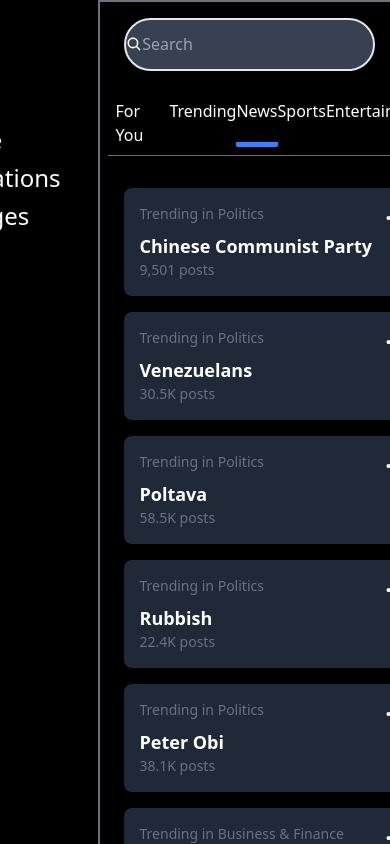
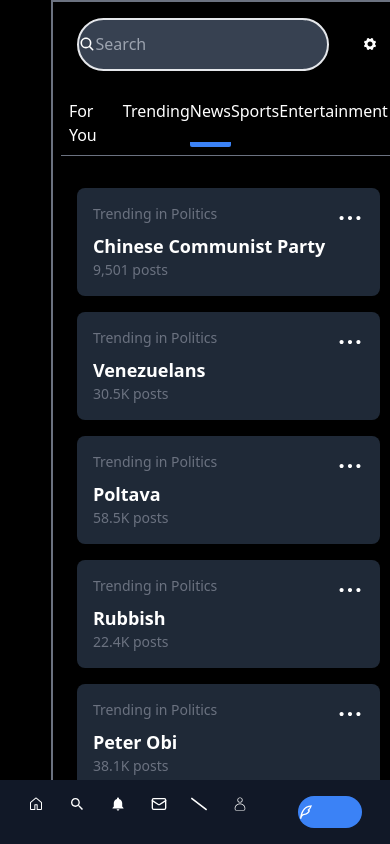
Before and after one commit to ompatel585/twitterClone, a React (Create React App) app: page /explore/news in a window 390 px wide. Built offline with nearby package versions, Linux system fonts and the light colour scheme.

Commit message:
Last Updated 5 sept

```diff
--- a/src/components/Explore/ExEntertainment.js
+++ b/src/components/Explore/ExEntertainment.js
@@ -5,6 +5,7 @@ import ExCardEntertainment from './ExCardEntertainment';
 import { Link } from 'react-router-dom';
 import { IoSearch } from "react-icons/io5";
 import { IoIosSettings } from "react-icons/io";
+import ExRightBox from './ExRightBox';
 
 function ExEntertainment() {
 
@@ -91,6 +92,9 @@ function ExEntertainment() {
             </div>
             </div>
           </div>
+          <div>
+            <ExRightBox />
+          </div>
         </div>
 
       </div>
--- a/src/components/Explore/ExRightBox.js
+++ b/src/components/Explore/ExRightBox.js
@@ -1,9 +1,49 @@
 import React from 'react';
+import { Link } from 'react-router-dom';
 
 function ExRightBox() {
-  return (
-    <div>ExRightBox</div>
-  )
+    const followSuggestions = [
+        { name: 'Entertainment Tonight', handle: '@etnow' },
+        { name: 'PMO India', handle: '@PMOIndia' },
+        { name: 'Amdavad Munici..', handle: '@AmdavadAMC' },
+    ];
+
+
+
+    return (
+        <div className=''>
+            <div className='bg-black border border-white rounded-3xl m-[20px] p-4  shadow-md text-white w-[300px]'>
+                <div className='mb-4'>
+                    <h2 className='text-xl font-bold'>Who to follow</h2>
+                </div>
+
+                {followSuggestions.map((user, index) => (
+                    <div key={index} className='flex items-center justify-between py-2 hover:bg-gray-800 rounded-lg transition-colors'>
+                        <div>
+                            <p className='font-semibold'>{user.name}</p>
+                            <p className='text-gray-400'>{user.handle}</p>
+                        </div>
+                        <button className='bg-blue-500 text-white px-4 py-1 rounded-full text-sm'>
+                            Follow
+                        </button>
+                    </div>
+                ))}
+
+                <div className='text-blue-500 text-sm mt-4'>
+                    <Link to="#" className='hover:underline'>Show more</Link>
+                </div>
+
+
+
+
+            </div>
+            <div className='text-gray-500 text-sm mt-6 px-5'>
+                <p>Terms of Service Privacy Policy</p>
+                <p>Cookie Policy Accessibility Ads info  More</p>
+                <p>© 2024 X Corp.</p>
+            </div>
+        </div>
+    );
 }
 
 export default ExRightBox;
--- a/src/components/Home/HomePage.js
+++ b/src/components/Home/HomePage.js
@@ -6,7 +6,7 @@ import RightBox from './RightBox';
 function HomePage() {
   return (
     <div className="flex h-screen">
-      <div className="sticky top-0 w-1/4 h-full">
+      <div className="sticky top-0 w-[25%] h-full">
         <LeftBox />
       </div>
       <div className="flex overflow-y-auto  no-scrollbar">
--- a/src/components/Home/LeftBox.js
+++ b/src/components/Home/LeftBox.js
@@ -6,6 +6,7 @@ import { LuMail } from "react-icons/lu";
 import { FaSlash } from "react-icons/fa";
 import { CiUser } from "react-icons/ci";
 import { MdOutlineMoreHoriz } from "react-icons/md";
+import { RiQuillPenLine } from "react-icons/ri";
 import { Link } from 'react-router-dom';
 
 //<img src={logo} alt="Logo" className='' />
@@ -14,7 +15,7 @@ import { Link } from 'react-router-dom';
 function LeftBox() {
   return (
     <div>
-      <div className='text-white text-[24px] p-5 flex justify-end lg:w-[400px]'>
+      <div className='hidden sm:block text-white text-[24px] sm:p-5 sm:flex justify-end w-full sm:block'>
 
         <div>
           <div className='w-[30px] h-[31px] bg-red-500 m-4 cursor-pointer'>
@@ -25,63 +26,97 @@ function LeftBox() {
               <img src={logo} alt="Logo" className='' />
             </Link>
           </div>
-
+          <div className=''>
             <Link
               to="/"
-            className='flex items-center lg:h-[70px] gap-x-6 px-4 border border-transparent hover:border-blue-400 hover:bg-gray-900 hover:rounded-2xl cursor-pointer transition-all'
+              className='flex items-center h-[70px] gap-x-6 px-4 border border-transparent hover:border-blue-400 hover:bg-gray-900 hover:rounded-2xl cursor-pointer transition-all'
             >
               <GoHome />
               <p>Home</p>
             </Link>
             <Link
               to="/explore"
-            className='flex items-center lg:h-[70px] gap-x-6 px-4 border border-transparent hover:border-blue-400 hover:bg-gray-900 hover:rounded-2xl cursor-pointer transition-all'
+              className='flex items-center h-[70px] gap-x-6 px-4 border border-transparent hover:border-blue-400 hover:bg-gray-900 hover:rounded-2xl cursor-pointer transition-all'
             >
               <IoMdSearch />
               <p>Explore</p>
             </Link>
             <Link
               to="/notifications"
-            className='flex items-center lg:h-[70px] gap-x-6 px-4 border border-transparent hover:border-blue-400 hover:bg-gray-900 hover:rounded-2xl cursor-pointer transition-all'
+              className='flex items-center h-[70px] gap-x-6 px-4 border border-transparent hover:border-blue-400 hover:bg-gray-900 hover:rounded-2xl cursor-pointer transition-all'
             >
               <IoMdNotifications />
               <p>Notifications</p>
             </Link>
             <Link
               to="/messages"
-            className='flex items-center lg:h-[70px] gap-x-6 px-4 border border-transparent hover:border-blue-400 hover:bg-gray-900 hover:rounded-2xl cursor-pointer transition-all'
+              className='flex items-center h-[70px] gap-x-6 px-4 border border-transparent hover:border-blue-400 hover:bg-gray-900 hover:rounded-2xl cursor-pointer transition-all'
             >
               <LuMail />
               <p>Messages</p>
             </Link>
             <Link
               to="/grok"
-            className='flex items-center lg:h-[70px] gap-x-6 px-4 border border-transparent hover:border-blue-400 hover:bg-gray-900 hover:rounded-2xl cursor-pointer transition-all'
+              className='flex items-center h-[70px] gap-x-6 px-4 border border-transparent hover:border-blue-400 hover:bg-gray-900 hover:rounded-2xl cursor-pointer transition-all'
             >
               <FaSlash />
               <p>Grok</p>
             </Link>
             <Link
               to="/profile"
-            className='flex items-center lg:h-[70px] gap-x-6 px-4 border border-transparent hover:border-blue-400 hover:bg-gray-900 hover:rounded-2xl cursor-pointer transition-all'
+              className='flex items-center h-[70px] gap-x-6 px-4 border border-transparent hover:border-blue-400 hover:bg-gray-900 hover:rounded-2xl cursor-pointer transition-all'
             >
               <CiUser />
               <p>Profile</p>
             </Link>
             <div
-            className='flex items-center lg:h-[70px] gap-x-6 border border-transparent hover:border-blue-400 hover:bg-gray-900 hover:rounded-2xl cursor-pointer transition-all'
+              className='flex items-center h-[70px] gap-x-6 border border-transparent hover:border-blue-400 hover:bg-gray-900 hover:rounded-2xl cursor-pointer transition-all'
             >
               <MdOutlineMoreHoriz />
               <p>More</p>
             </div>
             <div
-            className='flex items-center lg:h-[70px] gap-x-6  cursor-pointer transition-all'
+              className='flex items-center h-[70px] gap-x-6  cursor-pointer transition-all'
             >
               <button className='bg-blue-500 rounded-2xl w-36 h-10'>Post</button>
             </div>
           </div>
         </div>
       </div>
+
+      {/* For screens below 640px */}
+      <div className='sm:hidden fixed bottom-0 w-full bg-gray-900 text-white flex justify-around p-4'>
+        <Link to="/" className='flex flex-col items-center'>
+          <GoHome />
+        </Link>
+        <Link to="/explore" className='flex flex-col items-center'>
+          <IoMdSearch />
+        </Link>
+        <Link to="/notifications" className='flex flex-col items-center'>
+          <IoMdNotifications />
+        </Link>
+        <Link to="/messages" className='flex flex-col items-center'>
+          <LuMail />
+        </Link>
+        <Link to="/grok" className='flex flex-col items-center'>
+          <FaSlash />
+        </Link>
+        <Link to="/profile" className='flex flex-col items-center'>
+          <CiUser />
+        </Link>
+        <div className='flex flex-col items-center cursor-pointer'>
+
+
+        </div>
+        <button className='bg-blue-500 rounded-2xl w-16 h-8'><RiQuillPenLine /></button>
+      </div>
+
+
+
+
+
+
+    </div>
   );
 }
 
```
Lines whose indentation alone changed are shown as unchanged.
